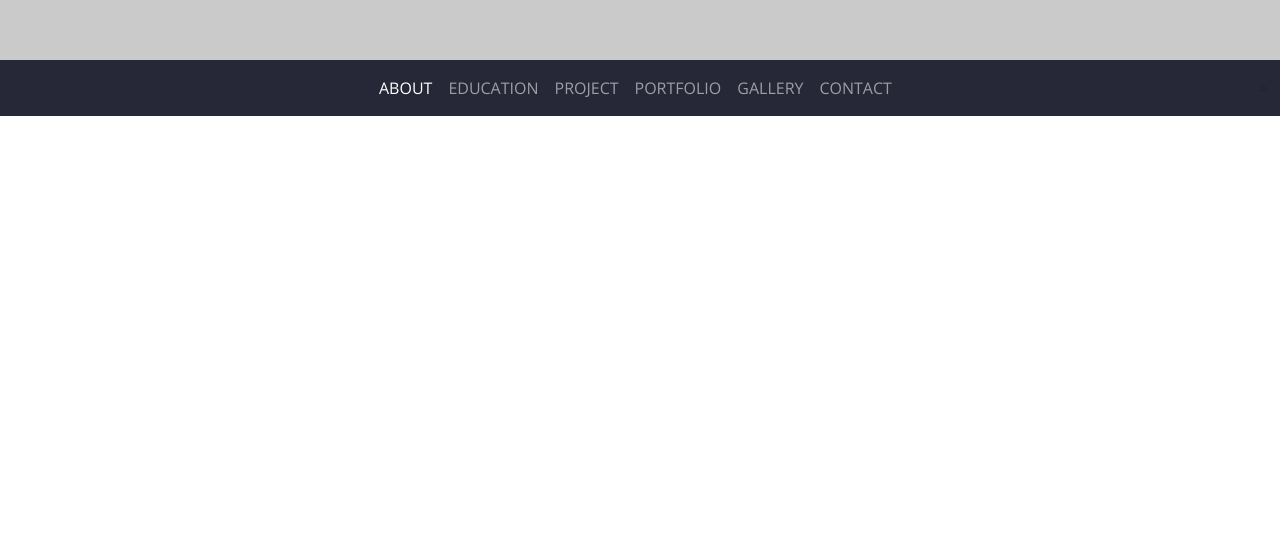
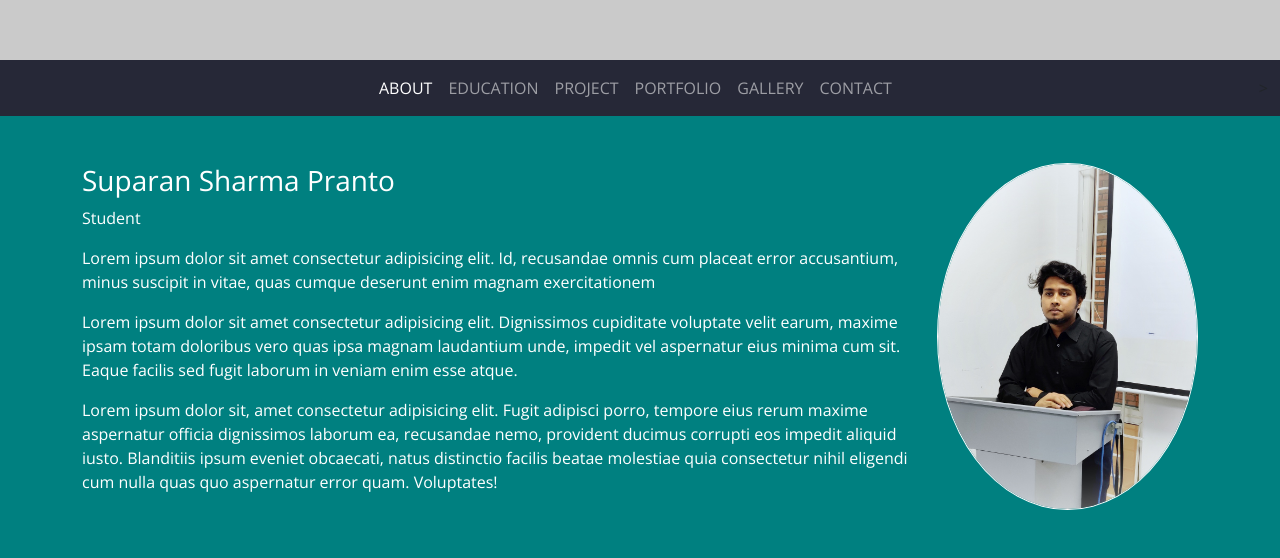
Before and after one commit to suparansharma/Portfolio__using_Html_CSS_Bootstrap, a plain HTML site: page index.html in a window 1280 px wide. Shown: the part 740-1298 px from the top of the page. Before the commit the page ends 856 px from the top, so only its background shows below. Drawn offline with nearby package versions, Linux system fonts and the light colour scheme.

Commit message:
about me

```diff
--- a/css/styel.css
+++ b/css/styel.css
@@ -14,3 +14,7 @@ body{
 .navbar-container{
     background-color: #262837;
 }
+
+.about-container{
+    background-color: #008080;
+}
--- a/index.html
+++ b/index.html
@@ -81,6 +81,30 @@
   </nav>
 
 
+  <!-- this is about section -->
+
+  <div class="about-container">
+
+    <div class="container">
+      <div class="row align-items-center">
+        <div class="col-md-9 py-5 text-white ">
+          <h3>  Suparan Sharma Pranto</h3>
+          <p>Student</p>
+          <p>Lorem ipsum dolor sit amet consectetur adipisicing elit. Id, recusandae omnis cum placeat error accusantium, minus suscipit in vitae, quas cumque deserunt enim magnam exercitationem</p>
+
+          <p>Lorem ipsum dolor sit amet consectetur adipisicing elit. Dignissimos cupiditate voluptate velit earum, maxime ipsam totam doloribus vero quas ipsa magnam laudantium unde, impedit vel aspernatur eius minima cum sit. Eaque facilis sed fugit laborum in veniam enim esse atque.</p>
+
+          <p>Lorem ipsum dolor sit, amet consectetur adipisicing elit. Fugit adipisci porro, tempore eius rerum maxime aspernatur officia dignissimos laborum ea, recusandae nemo, provident ducimus corrupti eos impedit aliquid iusto. Blanditiis ipsum eveniet obcaecati, natus distinctio facilis beatae molestiae quia consectetur nihil eligendi cum nulla quas quo aspernatur error quam. Voluptates!</p>
+        </div>
+
+        <div class="col-md-3">
+         <img src="img/profile.jpeg" class="m-auto img-fluid rounded-circle border border-light" alt="Suparan Sharma Pranto">
+        </div>
+      </div>
+    </div>
+
+  </div>
+
   <!-- Optional JavaScript; choose one of the two! -->
 
   <!-- Option 1: Bootstrap Bundle with Popper -->
```
